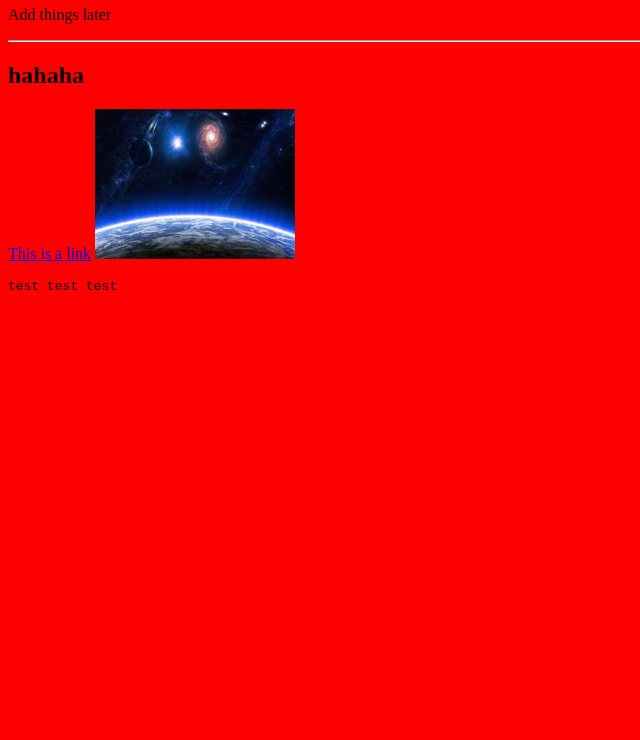
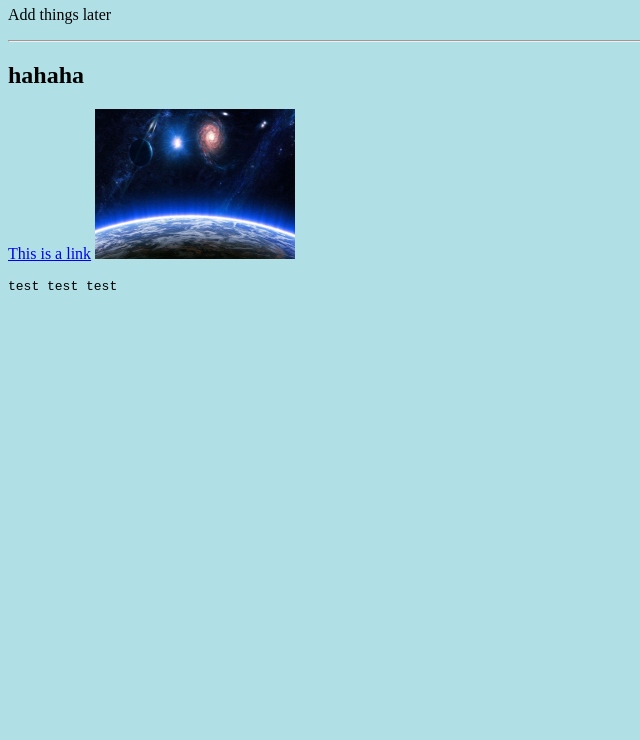
Before and after one commit to GG1223/ProjectOne, a plain HTML site: page index.html in a window 1280 px wide. Shown: the part 60-800 px from the top of the page, without its empty margins (0-640 px from the left). Drawn offline with Linux system fonts and the light colour scheme.

Commit message:
Update index.html

```diff
--- a/index.html
+++ b/index.html
@@ -1,6 +1,6 @@
 <html lang="en-US">
 <title>First html Website Test</title>
-<body bgcolor=red>
+<body style="background-color:powderblue;">
   <h1>Hello World</h1>
 
   <p>Add things later</p>
```
